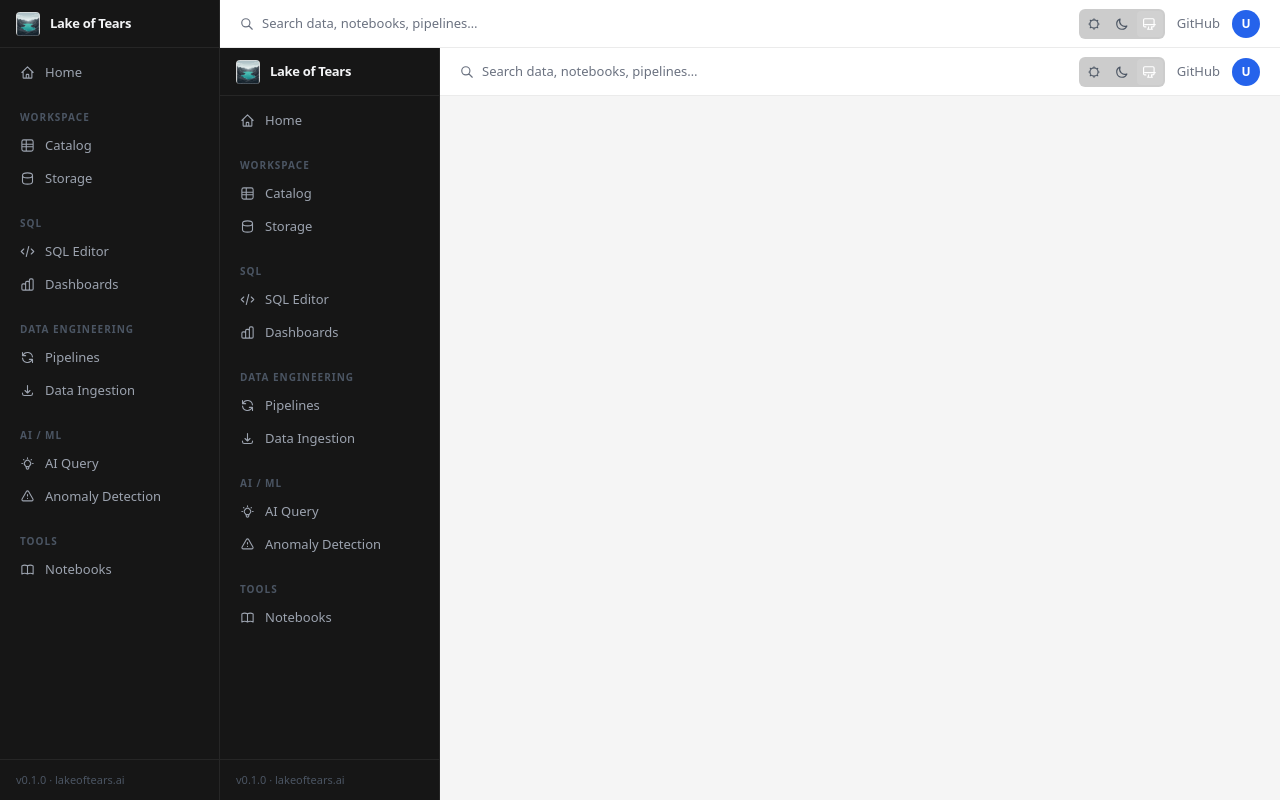
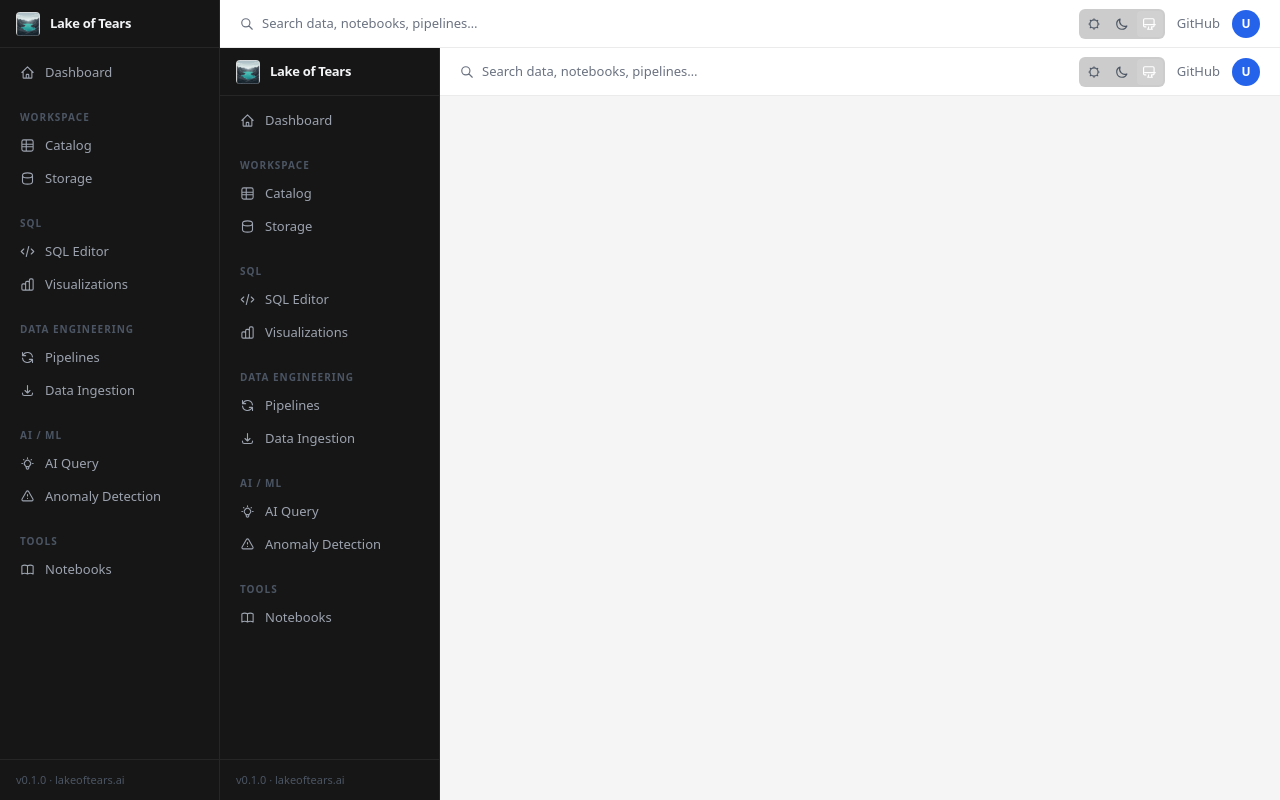
Before and after one commit to hubbertj/lake-of-tears, a Python web app: template ui/templates/embed.html in a window 1280 px wide. Run offline with Jinja, Linux system fonts and the light colour scheme; the template is opened without the code that fills it: most values are stand-ins (such as "Sample title", 1, 10 or a date in 2020); some libraries are stand-ins or nearby versions.

Commit message:
feat: rename Home → Dashboard, Dashboards → Visualizations (#26)
* feat: migrate Airflow metadata DB from SQLite to PostgreSQL (#23)

- Add postgres-initdb ConfigMap with SQL to provision airflow user/database on fresh deployments
- Mount initdb ConfigMap at /docker-entrypoint-initdb.d in Postgres pod
- Add AIRFLOW_DB_CONN secret rendered as postgresql+psycopg2 connection string
- Add postgres.airflow.password value (required, set in values-secret.yaml)
- Switch AIRFLOW__CORE__EXECUTOR from SequentialExecutor to LocalExecutor
- Add AIRFLOW__DATABASE__SQL_ALCHEMY_CONN env var sourced from credentials secret
- Reduce Airflow PVC from 2Gi to 1Gi (SQLite DB no longer stored on PVC)

Live deployment requires a one-time manual step — see docs/airflow-postgres-migration-spec.md.

Co-Authored-By: Claude Sonnet 4.6 <noreply@anthropic.com>

* docs: expand Helm deployment guide with full secrets reference

Replace the minimal helm install one-liner with a complete deployment
guide: secrets file template, how to generate strong random values,
production values.yaml example, upgrade command, service URL table,
and a required-values reference table covering all mandatory fields.

Co-Authored-By: Claude Sonnet 4.6 <noreply@anthropic.com>

* feat: rename Home nav to Dashboard, Dashboards to Visualizations

- Home nav item and page heading → Dashboard
- Dashboards nav item (Apache Superset iframe) → Visualizations to
  avoid conflicting with the renamed home page

Co-Authored-By: Claude Sonnet 4.6 <noreply@anthropic.com>

---------

Co-authored-by: Claude Sonnet 4.6 <noreply@anthropic.com>

```diff
--- a/ui/main.py
+++ b/ui/main.py
@@ -520,7 +520,7 @@ async def dashboards(request: Request):
             "request": request,
             "page": "dashboards",
             "embed_url": "/superset/",
-            "embed_title": "Dashboards",
+            "embed_title": "Visualizations",
             "embed_service": "Apache Superset",
         },
     )
--- a/ui/templates/base.html
+++ b/ui/templates/base.html
@@ -129,7 +129,7 @@
       <a href="/" class="{% if page == 'home' %}nav-item-active{% else %}nav-item{% endif %} mt-1">
         <!-- Home icon -->
         <svg class="w-[15px] h-[15px] shrink-0" fill="none" stroke="currentColor" stroke-width="1.75" viewBox="0 0 24 24"><path stroke-linecap="round" stroke-linejoin="round" d="M3 12l2-2m0 0l7-7 7 7M5 10v10a1 1 0 001 1h3m10-11l2 2m-2-2v10a1 1 0 01-1 1h-3m-6 0a1 1 0 001-1v-4a1 1 0 011-1h2a1 1 0 011 1v4a1 1 0 001 1m-6 0h6"/></svg>
-        Home
+        Dashboard
       </a>
 
       <p class="nav-section">Workspace</p>
@@ -157,7 +157,7 @@
       <a href="/dashboards" class="{% if page == 'dashboards' %}nav-item-active{% else %}nav-item{% endif %}">
         <!-- Chart icon -->
         <svg class="w-[15px] h-[15px] shrink-0" fill="none" stroke="currentColor" stroke-width="1.75" viewBox="0 0 24 24"><path stroke-linecap="round" stroke-linejoin="round" d="M9 19v-6a2 2 0 00-2-2H5a2 2 0 00-2 2v6a2 2 0 002 2h2a2 2 0 002-2zm0 0V9a2 2 0 012-2h2a2 2 0 012 2v10m-6 0a2 2 0 002 2h2a2 2 0 002-2m0 0V5a2 2 0 012-2h2a2 2 0 012 2v14a2 2 0 01-2 2h-2a2 2 0 01-2-2z"/></svg>
-        Dashboards
+        Visualizations
       </a>
 
       <p class="nav-section">Data Engineering</p>
--- a/ui/templates/home.html
+++ b/ui/templates/home.html
@@ -1,12 +1,12 @@
 {% extends "base.html" %}
-{% block title %}Home — Lake of Tears{% endblock %}
+{% block title %}Dashboard — Lake of Tears{% endblock %}
 {% block content %}
 
 <div class="max-w-5xl mx-auto space-y-8">
 
   <!-- Header -->
   <div>
-    <h1 class="text-xl font-semibold text-gray-100">Home</h1>
+    <h1 class="text-xl font-semibold text-gray-100">Dashboard</h1>
     <p class="text-sm text-gray-500 mt-1">Lake of Tears datalakehouse — your open source Databricks alternative.</p>
   </div>
 
```
